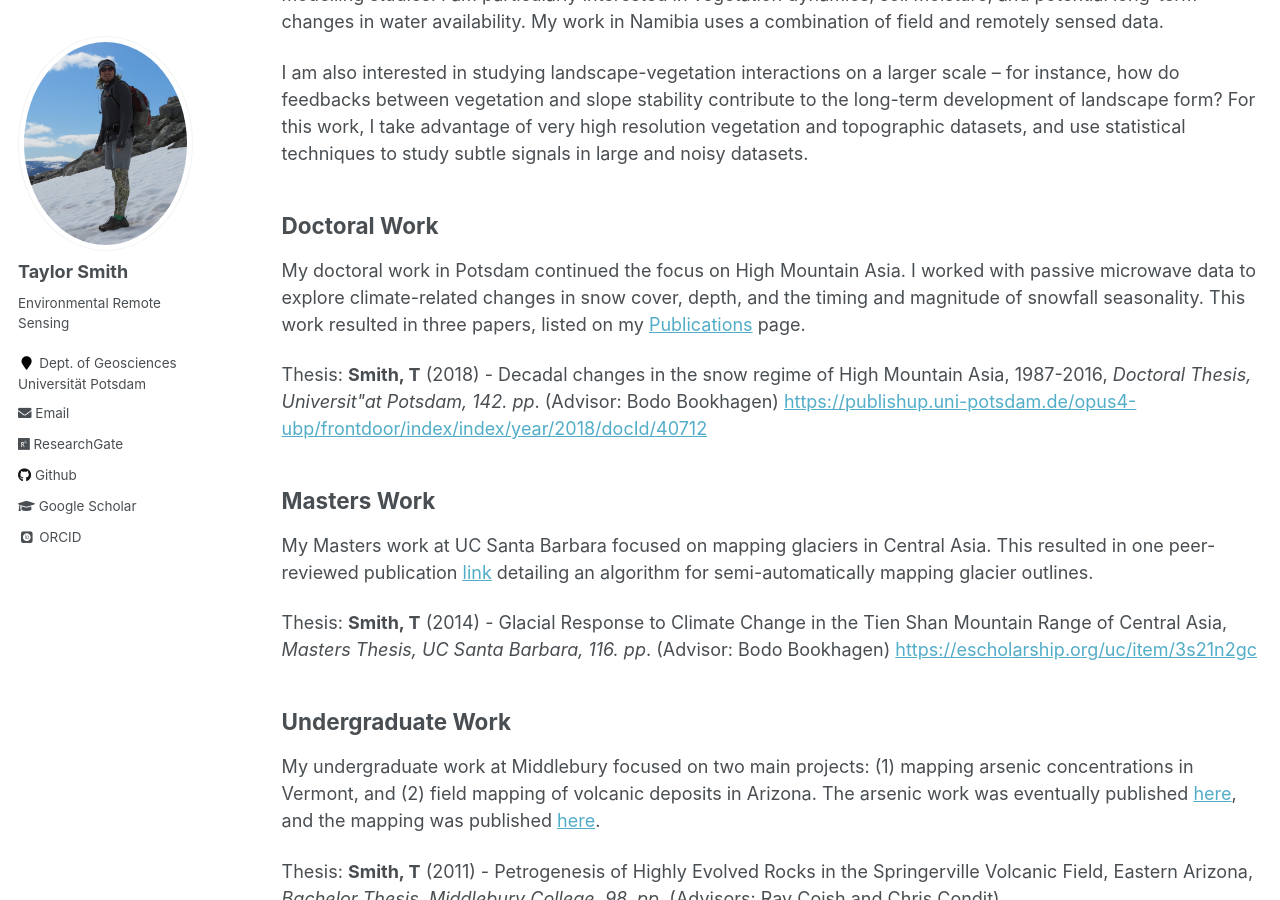
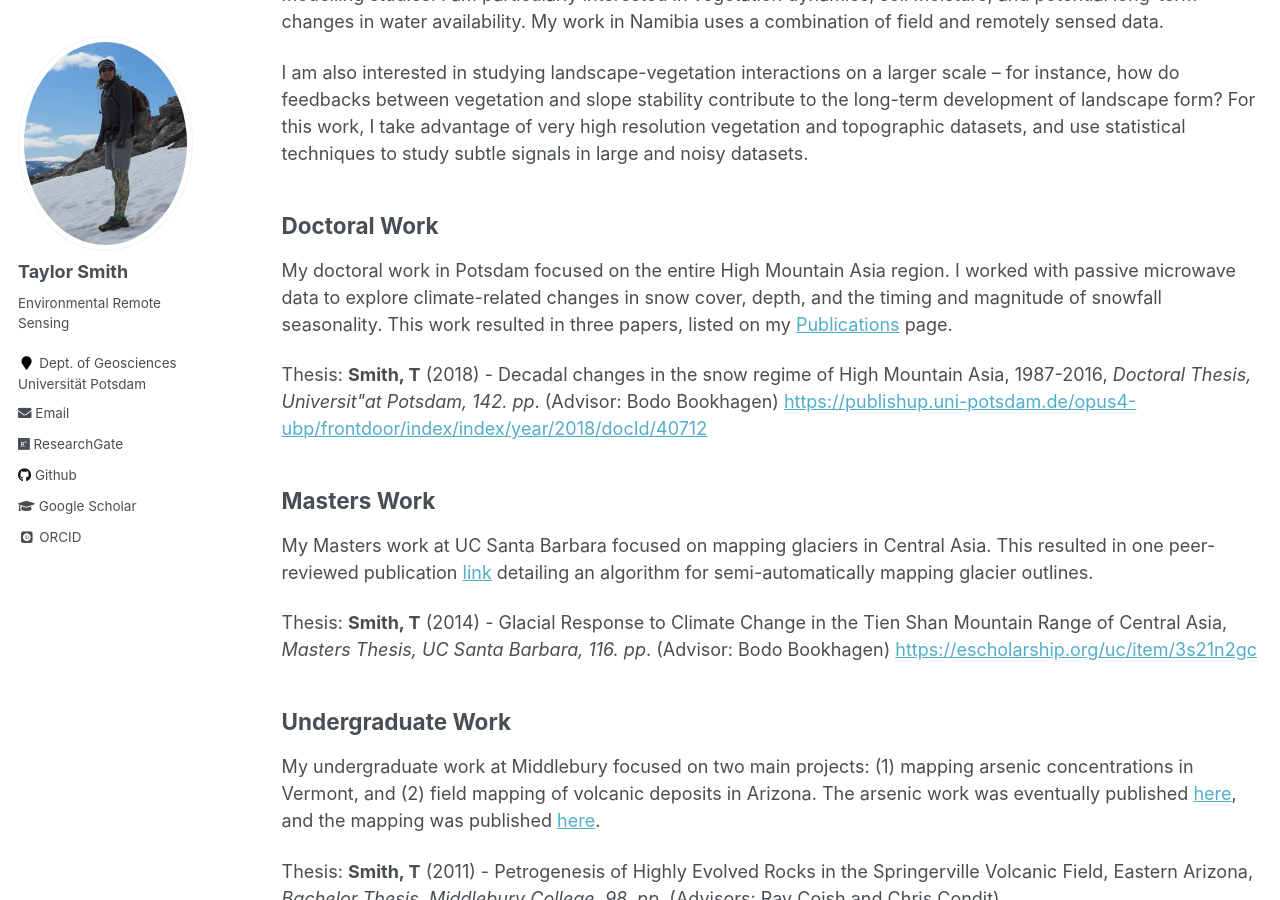
Before and after one commit to tasmi/tasmi.github.io, a Jekyll site: the page built from _pages/research.md, in a window 1280 px wide and 900 px high, scrolled down 309 px. Built offline with Jekyll 4.4.1, drawn with Linux system fonts in a browser that asks for light colours; some web fonts are replaced.

Commit message:
Update research.md

```diff
--- a/_pages/research.md
+++ b/_pages/research.md
@@ -13,7 +13,7 @@ I am also interested in studying landscape-vegetation interactions on a larger s
 
 ## Doctoral Work
 
-My doctoral work in Potsdam continued the focus on High Mountain Asia. I worked with passive microwave data to explore climate-related changes in snow cover, depth, and the timing and magnitude of snowfall seasonality. This work resulted in three papers, listed on my [Publications](https://tasmi.github.io/publications/) page.
+My doctoral work in Potsdam focused on the entire High Mountain Asia region. I worked with passive microwave data to explore climate-related changes in snow cover, depth, and the timing and magnitude of snowfall seasonality. This work resulted in three papers, listed on my [Publications](https://tasmi.github.io/publications/) page.
 
 Thesis: **Smith, T** (2018) - Decadal changes in the snow regime of High Mountain Asia, 1987-2016, _Doctoral Thesis, Universit\"at Potsdam, 142. pp_. (Advisor: Bodo Bookhagen) [https://publishup.uni-potsdam.de/opus4-ubp/frontdoor/index/index/year/2018/docId/40712](https://publishup.uni-potsdam.de/opus4-ubp/frontdoor/index/index/year/2018/docId/40712)
 
```
